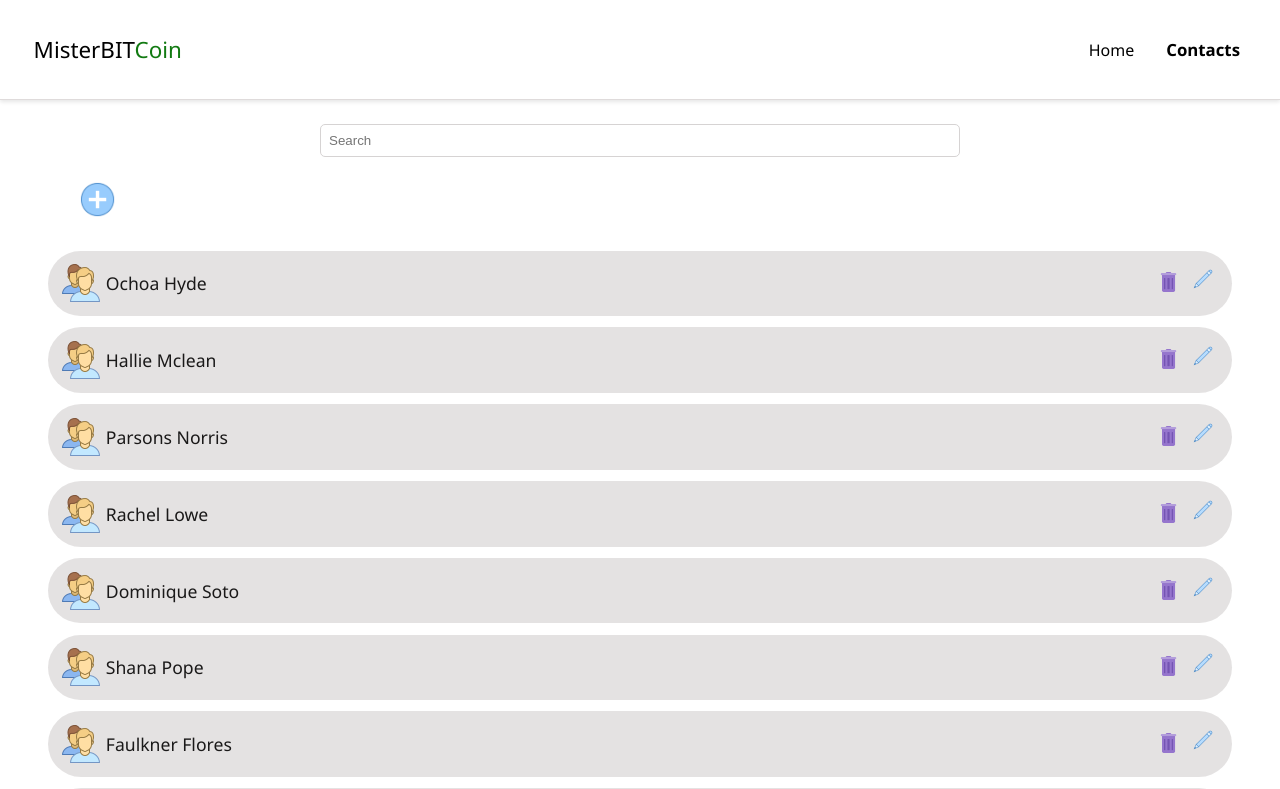
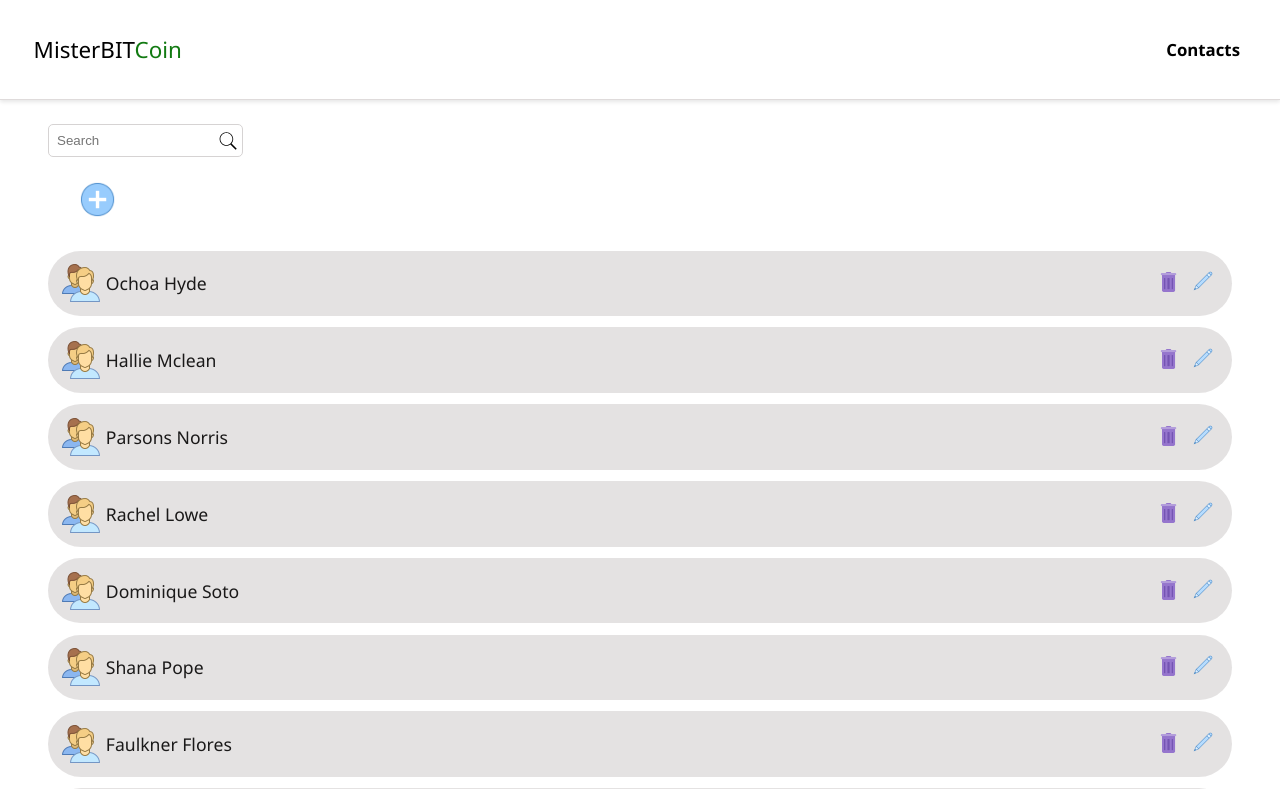
Before and after one commit to omerKaduri1/MisterBitcoin, a Vue app: page /contact in a window 1280 px wide. Shown: the top 789 px of the page. Built offline with nearby package versions, Linux system fonts and the light colour scheme.

Commit message:
Add styling

```diff
--- a/src/cmps/AppHeader.vue
+++ b/src/cmps/AppHeader.vue
@@ -4,14 +4,32 @@
       <p>MisterBIT<span>Coin</span></p>
     </RouterLink>
     <nav>
-      <RouterLink to="/">Home</RouterLink>
       <RouterLink to="/contact">Contacts</RouterLink>
+      <button v-if="loggedInUser" @click="onLogout">Logout</button>
     </nav>
   </header>
 </template>
 
 <script>
-export default {};
+import { userService } from "@/services/user.service";
+
+export default {
+  data() {
+    return {
+      loggedInUser: {},
+    };
+  },
+  async created() {
+    this.loggedInUser = await userService.getUser();
+    console.log("this.loggedInUser:", this.loggedInUser);
+  },
+  methods: {
+    onLogout() {
+      userService.logout();
+      this.$router.push("/signup");
+    },
+  },
+};
 </script>
 
 <style lang="scss">
@@ -51,6 +69,20 @@ export default {};
         font-size: 1.05em;
       }
     }
+
+    button {
+      border: 1px solid rgb(214, 211, 211);
+      border-radius: 5px;
+      height: 2.5em;
+      padding: 5px;
+      background: transparent;
+      width: max-content;
+
+      &:hover {
+        background-color: #f0f0f0;
+        transition: background-color 0.3s ease;
+      }
+    }
   }
 
   & span {
--- a/src/cmps/ContactFilter.vue
+++ b/src/cmps/ContactFilter.vue
@@ -7,6 +7,16 @@
       type="text"
       placeholder="Search"
     />
+    <svg
+      xmlns="http://www.w3.org/2000/svg"
+      viewBox="0 0 50 50"
+      width="20px"
+      height="20px"
+    >
+      <path
+        d="M 21 3 C 11.621094 3 4 10.621094 4 20 C 4 29.378906 11.621094 37 21 37 C 24.710938 37 28.140625 35.804688 30.9375 33.78125 L 44.09375 46.90625 L 46.90625 44.09375 L 33.90625 31.0625 C 36.460938 28.085938 38 24.222656 38 20 C 38 10.621094 30.378906 3 21 3 Z M 21 5 C 29.296875 5 36 11.703125 36 20 C 36 28.296875 29.296875 35 21 35 C 12.703125 35 6 28.296875 6 20 C 6 11.703125 12.703125 5 21 5 Z"
+      />
+    </svg>
   </section>
 </template>
 
@@ -28,13 +38,20 @@ export default {
 <style lang="scss">
 .contact-filter {
   display: flex;
-  justify-content: center;
-  margin-block: 1.5em;
+  margin: 1.5em 3em;
+  align-items: center;
+  position: relative;
+  width: fit-content;
+
+  svg {
+    position: absolute;
+    right: 5px;
+  }
 
   input {
     border: 1px solid rgb(214, 211, 211);
     border-radius: 5px;
-    width: 50%;
+    width: 100%;
     height: 2.5em;
     padding: 8px;
 
--- a/src/cmps/ContactPreview.vue
+++ b/src/cmps/ContactPreview.vue
@@ -64,6 +64,7 @@ export default {
 
   .actions {
     display: flex;
+    align-items: center;
 
     button {
       border: none;
--- a/src/views/HomeView.vue
+++ b/src/views/HomeView.vue
@@ -25,7 +25,7 @@ export default {
   beforeRouteEnter(to, from, next) {
     const loggedInUser = userService.getUser();
     if (!loggedInUser) {
-      next({ name: "SignupPage" }); // Redirect to SignupPage if no logged-in user
+      next({ name: "SignupPage" });
     } else {
       next();
     }
```
